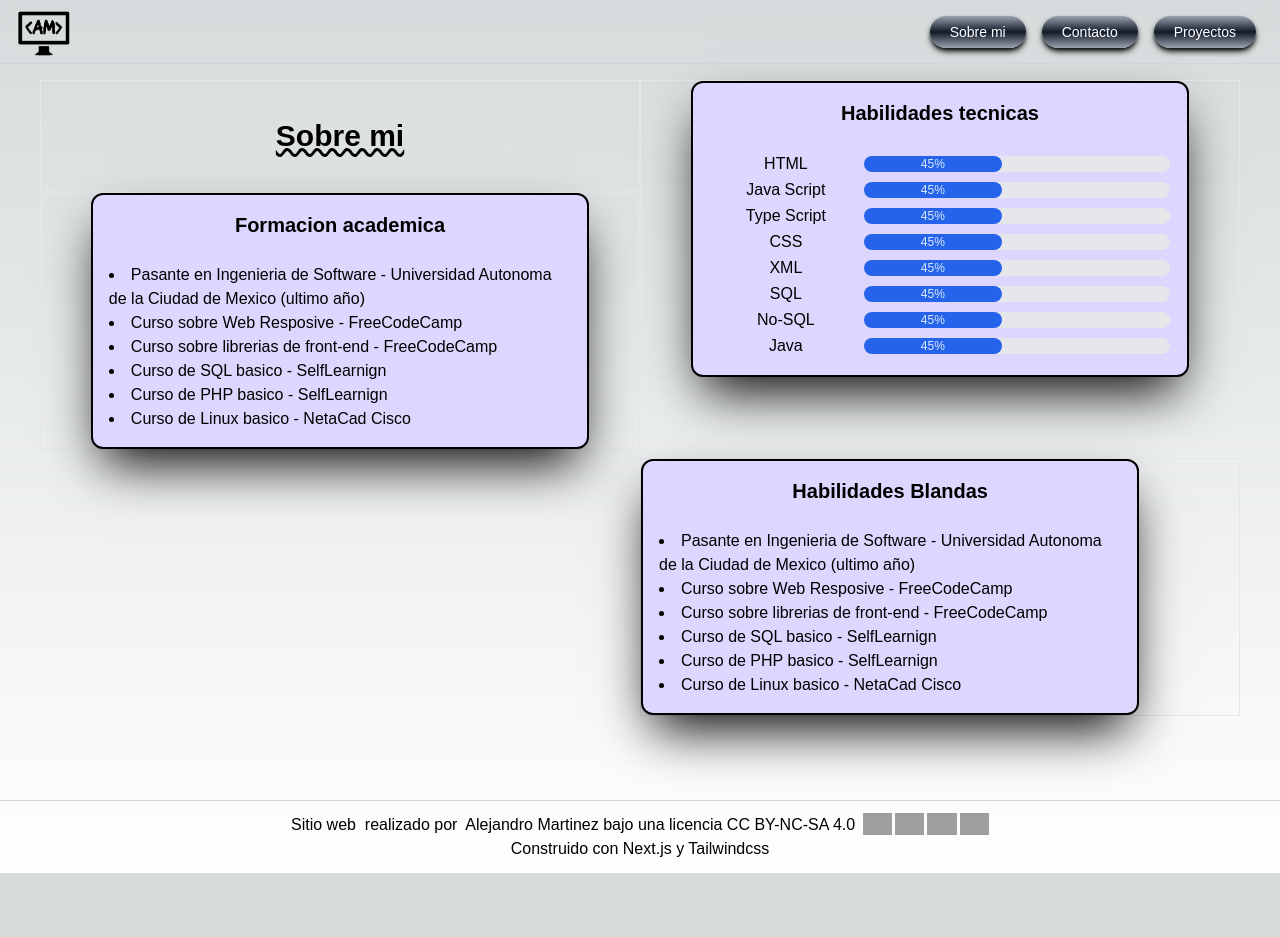
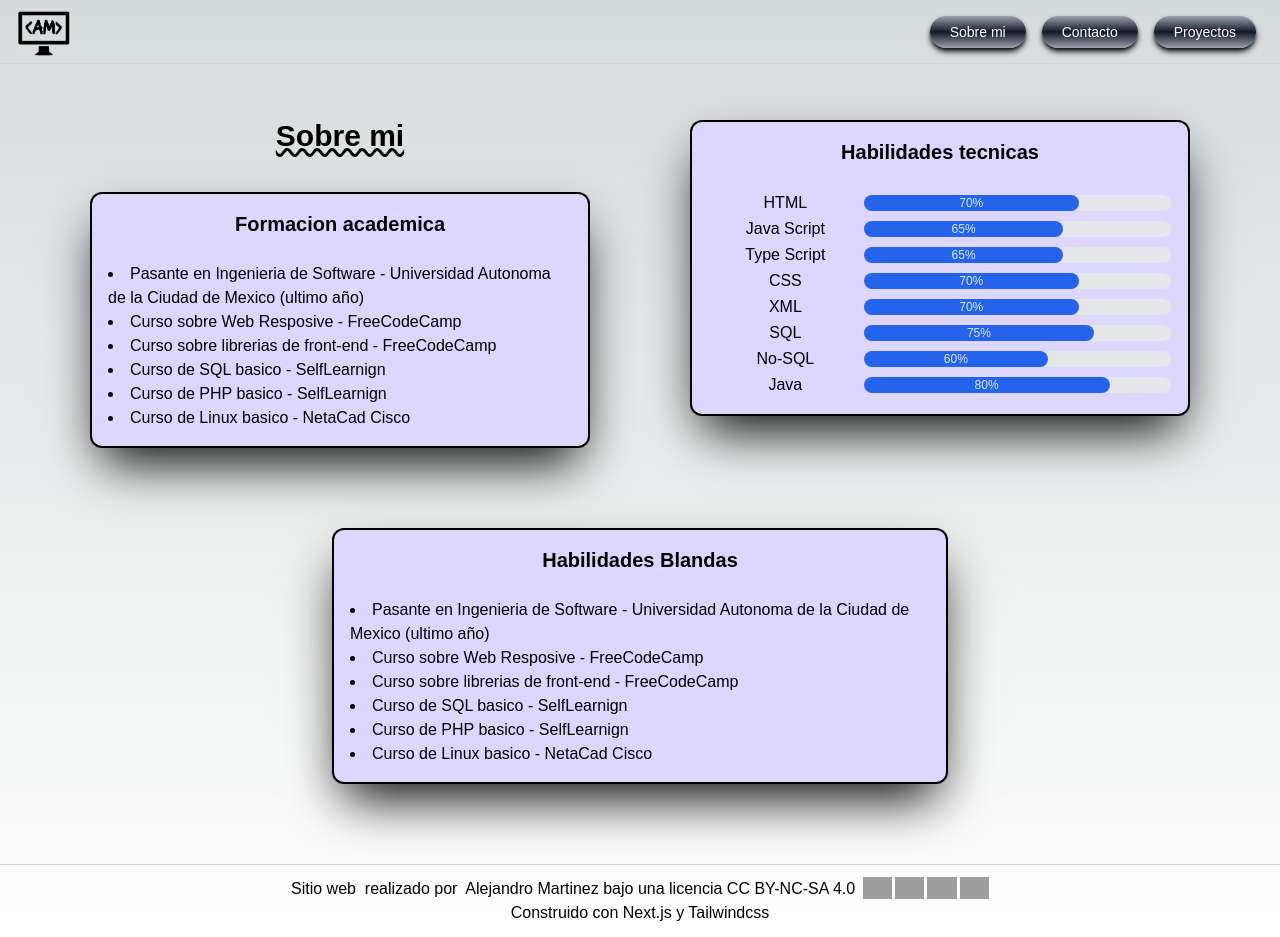
Before and after one commit to alejandro77martinez/portfolio, a Next.js app: page /about in a window 1280 px wide. Before the commit the page ends 873 px from the top, so only its background shows below. Built offline with nearby package versions, Linux system fonts and the light colour scheme; grey boxes are pictures that could not be loaded; a web font is replaced by a local one.

Commit message:
Pagina about al 75% solo resta definir informacion a mostrar

```diff
--- a/app/ui/about.tsx
+++ b/app/ui/about.tsx
@@ -1,19 +1,20 @@
-function Bar(){
+function Bar({percent}: {percent:number}){
   return (
     <div className="w-full bg-gray-200 rounded-full dark:bg-gray-700">
-      <div className="bg-blue-600 text-xs font-medium text-blue-100 text-center p-0.5 leading-none rounded-full" style={{width: "45%"}}> 45%</div>
+      <div className="bg-blue-600 text-xs font-medium text-blue-100 text-center p-0.5 leading-none rounded-full" style={{width: percent+"%"}}> {percent}%</div>
     </div>
   )
 }
 
 export default function AboutMe() {
   return (
-    <div className="flex px-10">
+    <div className="flex flex-col px-10">
+      <div className="flex">
         <div className="w-2/4">
-        <div className="border h-28 flex justify-center items-center">
+          <div className="h-28 flex justify-center items-center">
             <h1 className="text-3xl font-bold underline decoration-wavy">Sobre mi</h1>
           </div>
-        <div className="border h-auto">
+          <div className="h-auto">
             <div className="bg-violet-200 w-5/6 p-4 shadow-2xl shadow-black rounded-xl border-2 border-black mx-auto">
               <h2 className="text-xl font-semibold text-center">Formacion academica</h2>
               <br></br>
@@ -30,49 +31,53 @@ export default function AboutMe() {
             </div>
           </div>
         </div>
-      <div className="w-2/4">
-        <div className="border h-auto">
+        <div className="w-2/4 pt-10">
+          <div className="h-auto">
             <div className="bg-violet-200 w-5/6 p-4 shadow-2xl shadow-black rounded-xl border-2 border-black mx-auto">
               <h2 className="text-xl font-semibold text-center">Habilidades tecnicas</h2>
               <br></br>
               <table className="w-full">
+                <tbody>
                   <tr>
                     <td className="w-1/3 text-center">HTML</td>
-                <td className="w-2/3">{Bar()}</td>
+                    <td className="w-2/3"><Bar percent={70}/></td>
                   </tr>
                   <tr>
                     <td className="w-1/3 text-center">Java Script</td>
-                <td className="w-2/3">{Bar()}</td>
+                    <td className="w-2/3"><Bar percent={65}/></td>
                   </tr>
                   <tr>
                     <td className="w-1/3 text-center">Type Script</td>
-                <td className="w-2/3">{Bar()}</td>
+                    <td className="w-2/3"><Bar percent={65}/></td>
                   </tr>
                   <tr>
                     <td className="w-1/3 text-center">CSS</td>
-                <td className="w-2/3">{Bar()}</td>
+                    <td className="w-2/3"><Bar percent={70}/></td>
                   </tr>
                   <tr>
                     <td className="w-1/3 text-center">XML</td>
-                <td className="w-2/3">{Bar()}</td>
+                    <td className="w-2/3"><Bar percent={70}/></td>
                   </tr>
                   <tr>
                     <td className="w-1/3 text-center">SQL</td>
-                <td className="w-2/3">{Bar()}</td>
+                    <td className="w-2/3"><Bar percent={75}/></td>
                   </tr>
                   <tr>
                     <td className="w-1/3 text-center">No-SQL</td>
-                <td className="w-2/3">{Bar()}</td>
+                    <td className="w-2/3"><Bar percent={60}/></td>
                   </tr>
                   <tr>
                     <td className="w-1/3 text-center">Java</td>
-                <td className="w-2/3">{Bar()}</td>
+                    <td className="w-2/3"><Bar percent={80}/></td>
                   </tr>
+                </tbody>
               </table>
             </div>
           </div>
-        <div className="border h-auto mt-20">
-          <div className="bg-violet-200 w-5/6 p-4 shadow-2xl shadow-black rounded-xl border-2 border-black">
+        </div>
+      </div>
+      <div className="h-auto my-20 mx-auto">
+        <div className="mx-auto bg-violet-200 w-5/6 p-4 shadow-2xl shadow-black rounded-xl border-2 border-black">
           <h2 className="text-xl font-semibold text-center">Habilidades Blandas</h2>
           <br></br>
           <ul className="list-disc list-inside">
@@ -88,6 +93,5 @@ export default function AboutMe() {
         </div>
       </div>
     </div>
-    </div>
   )
 }
```
Lines whose indentation alone changed are shown as unchanged.
